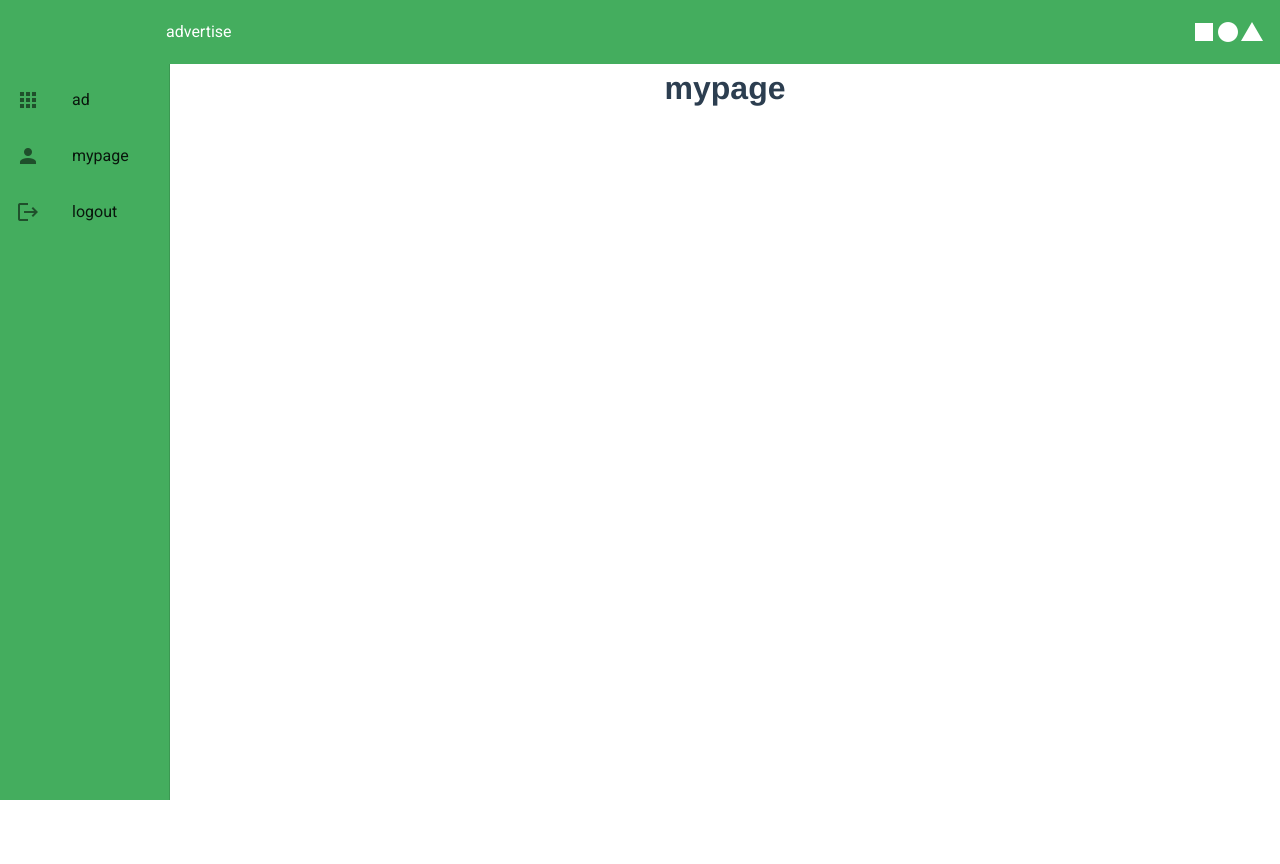
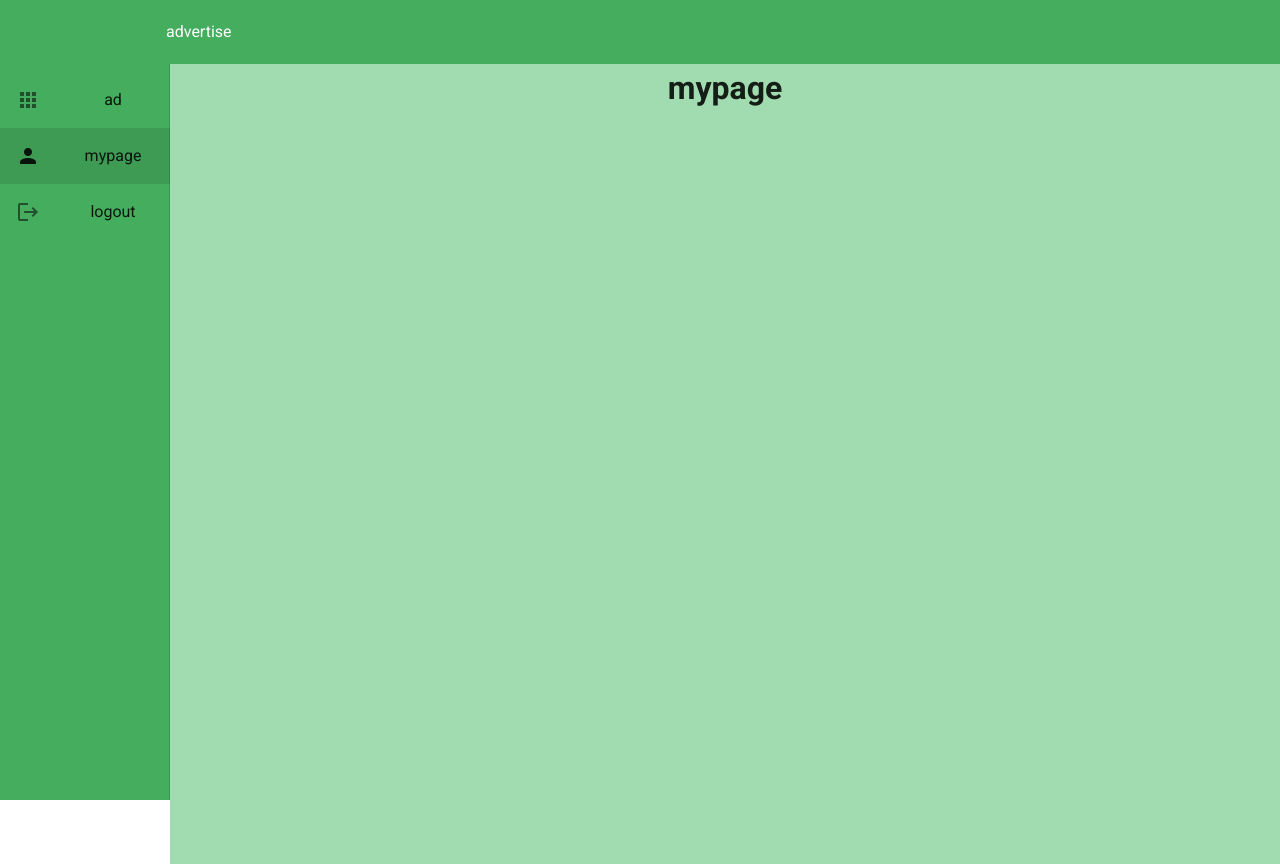
Before and after one commit to adonde-app/adonde-ad, a Vue app: page /mypage in a window 1280 px wide. Before the commit the page ends 800 px from the top, so only its background shows below. Built offline with nearby package versions, Linux system fonts and the light colour scheme.

Commit message:
add Frame

```diff
--- a/src/App.vue
+++ b/src/App.vue
@@ -1,61 +1,8 @@
 <template>
   <v-app id="inspire">
-    <v-app-bar app color="#44AD5E" dark elevate-on-scroll clipped-left>
-      <v-app-bar-nav-icon
-        v-if="!drawer"
-        @click="drawer = !drawer"
-      ></v-app-bar-nav-icon>
-      <router-link to="/">
-        <v-toolbar-title>
-          <div class="d-flex align-center">
-            <v-img
-              alt="Logo"
-              contain
-              :src="require(`./assets/logo.png`)"
-              transition="scale-transition"
-              width="50"
-            />
-            <v-img
-              alt="adonde"
-              contain
-              :src="require(`./assets/adonde.png`)"
-              transition="scale-transition"
-              width="100"
-            />
-          </div>
-        </v-toolbar-title>
-      </router-link>
-      advertise
-      <v-spacer></v-spacer>
-
-      <v-icon>mdi-square</v-icon>
-
-      <v-icon>mdi-circle</v-icon>
-
-      <v-icon>mdi-triangle</v-icon>
-    </v-app-bar>
-
-    <v-navigation-drawer
-      v-model="drawer"
-      clipped
-      app
-      color="#44AD5E"
-      width="170"
-    >
-      <v-list>
-        <v-list-item v-for="[icon, text] in links" :key="icon" link>
-          <v-list-item-icon>
-            <v-icon>{{ icon }}</v-icon>
-          </v-list-item-icon>
-
-          <v-list-item-content>
-            <v-list-item-title>{{ text }}</v-list-item-title>
-          </v-list-item-content>
-        </v-list-item>
-      </v-list>
-    </v-navigation-drawer>
-
-    <router-view></router-view>
+    <v-main>
+      <router-view></router-view>
+    </v-main>
   </v-app>
 </template>
 
@@ -64,9 +11,9 @@ export default {
   data: () => ({
     drawer: null,
     links: [
-      ["mdi-apps", "ad"],
-      ["mdi-account", "mypage"],
-      ["mdi-logout", "logout"],
+      ["mdi-apps", "ad", "/main"],
+      ["mdi-account", "mypage", "/mypage"],
+      ["mdi-logout", "logout", "/login"],
     ],
   }),
 };
@@ -74,10 +21,6 @@ export default {
 
 <style lang="scss">
 #app {
-  font-family: Avenir, Helvetica, Arial, sans-serif;
-  -webkit-font-smoothing: antialiased;
-  -moz-osx-font-smoothing: grayscale;
   text-align: center;
-  color: #2c3e50;
 }
 </style>
--- /dev/null
+++ b/src/components/Frame.vue
@@ -0,0 +1,76 @@
+<template>
+  <div>
+    <v-app-bar app color="#44AD5E" dark elevate-on-scroll clipped-left>
+      <v-app-bar-nav-icon
+        v-if="!drawer"
+        @click="drawer = !drawer"
+      ></v-app-bar-nav-icon>
+      <router-link to="/main">
+        <v-toolbar-title>
+          <div class="d-flex align-center">
+            <v-img
+              alt="Logo"
+              contain
+              :src="require(`@/assets/logo.png`)"
+              transition="scale-transition"
+              width="50"
+            />
+            <v-img
+              alt="adonde"
+              contain
+              :src="require(`@/assets/adonde.png`)"
+              transition="scale-transition"
+              width="100"
+            />
+          </div>
+        </v-toolbar-title>
+      </router-link>
+      advertise
+      <v-spacer></v-spacer>
+
+      <!-- <v-icon>mdi-square</v-icon>
+
+      <v-icon>mdi-circle</v-icon>
+
+      <v-icon>mdi-triangle</v-icon> -->
+    </v-app-bar>
+
+    <v-navigation-drawer
+      v-model="drawer"
+      clipped
+      app
+      color="#44AD5E"
+      width="170"
+    >
+      <v-list>
+        <v-list-item
+          v-for="[icon, text, to] in links"
+          :key="icon"
+          link
+          :to="to"
+        >
+          <v-list-item-icon>
+            <v-icon>{{ icon }}</v-icon>
+          </v-list-item-icon>
+
+          <v-list-item-content>
+            <v-list-item-title>{{ text }}</v-list-item-title>
+          </v-list-item-content>
+        </v-list-item>
+      </v-list>
+    </v-navigation-drawer>
+  </div>
+</template>
+
+<script>
+export default {
+  data: () => ({
+    drawer: null,
+    links: [
+      ["mdi-apps", "ad", "/main"],
+      ["mdi-account", "mypage", "/mypage"],
+      ["mdi-logout", "logout", "/login"],
+    ],
+  }),
+};
+</script>
--- a/src/components/HelloWorld.vue
+++ b/src/components/HelloWorld.vue
@@ -1,7 +1,9 @@
 <template>
-  <v-container>
-    <h1>intropage</h1>
-  </v-container>
+  <v-main>
+    <v-container>
+      <h1>intropage</h1>
+    </v-container>
+  </v-main>
 </template>
 
 <script>
--- a/src/views/IntroView.vue
+++ b/src/views/IntroView.vue
@@ -1,9 +1,7 @@
 <template>
-  <v-app>
-    <div class="intro">
-      <HelloWorld />
-    </div>
-  </v-app>
+  <div class="intro">
+    <HelloWorld />
+  </div>
 </template>
 
 <script>
--- a/src/views/LoginView.vue
+++ b/src/views/LoginView.vue
@@ -1,14 +1,32 @@
 <template>
-  <v-app>
+  <v-app style="background-color: #44ad5e">
     <v-layout>
       <v-flex xs6 sm5 md4 lg3 xl2 style="position: relative; margin: auto">
-        <h1>login page</h1>
+        <div class="d-flex align-center">
+          <v-img
+            alt="Logo"
+            contain
+            :src="require(`@/assets/logo.png`)"
+            transition="scale-transition"
+            width="50"
+          />
+          <v-img
+            alt="adonde"
+            contain
+            :src="require(`@/assets/adonde.png`)"
+            transition="scale-transition"
+            width="100"
+          />
+        </div>
+        <!-- <div style="color: white">advert</div> -->
+        <br />
+
         <v-form ref="form" v-model="loginValid" lazy-validation>
           <v-text-field
             v-model="loginId"
             :rules="idRules"
-            label="Id"
-            outlined
+            label="ID"
+            clearable
             required
           ></v-text-field>
 
@@ -21,16 +39,17 @@
             label="PW"
             class="input-group--focused"
             @click:append="loginPwShow = !loginPwShow"
-            outlined
+            clearable
             required
           ></v-text-field>
         </v-form>
 
         <v-btn
           :disabled="!loginValid"
-          color="primary"
+          color="warning"
           class="mr-4"
           @click="validateCheck"
+          large
         >
           로그인
         </v-btn>
@@ -59,6 +78,7 @@ export default {
     },
     async login() {
       console.log("login btn click");
+      this.$router.push({ path: "/main" });
     },
 
     resetValidation() {
--- a/src/views/MainView.vue
+++ b/src/views/MainView.vue
@@ -1,15 +1,18 @@
 <template>
-  <v-app>
-    <v-main>
-      <h1>mainpage</h1>
-      <h2>{{ name }}</h2>
-    </v-main>
+  <v-app style="background-color: #a0dcb0">
+    <Frame />
+    <h1>mainpage</h1>
+    <h2>{{ name }}</h2>
   </v-app>
 </template>
 
 <script>
 import { mapState, mapMutations } from "vuex";
+import Frame from "@/components/Frame.vue";
 export default {
+  components: {
+    Frame,
+  },
   data() {
     return {};
   },
--- a/src/views/MypageView.vue
+++ b/src/views/MypageView.vue
@@ -1,14 +1,17 @@
 <template>
-  <v-app>
-    <v-main>
-      <h1>mypage</h1>
-    </v-main>
+  <v-app style="background-color: #a0dcb0">
+    <Frame />
+    <h1>mypage</h1>
   </v-app>
 </template>
 
 <script>
 import { mapState, mapMutations } from "vuex";
+import Frame from "@/components/Frame.vue";
 export default {
+  components: {
+    Frame,
+  },
   data() {
     return {};
   },
```
